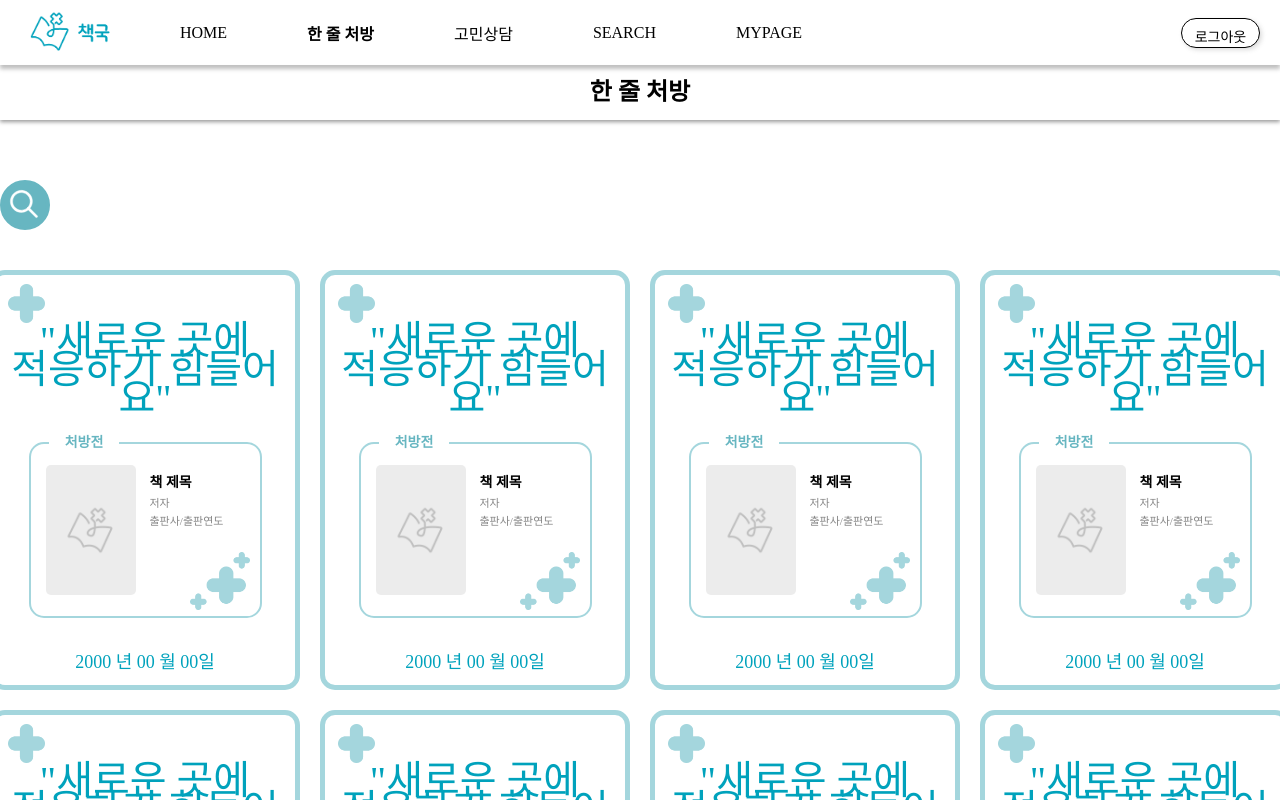
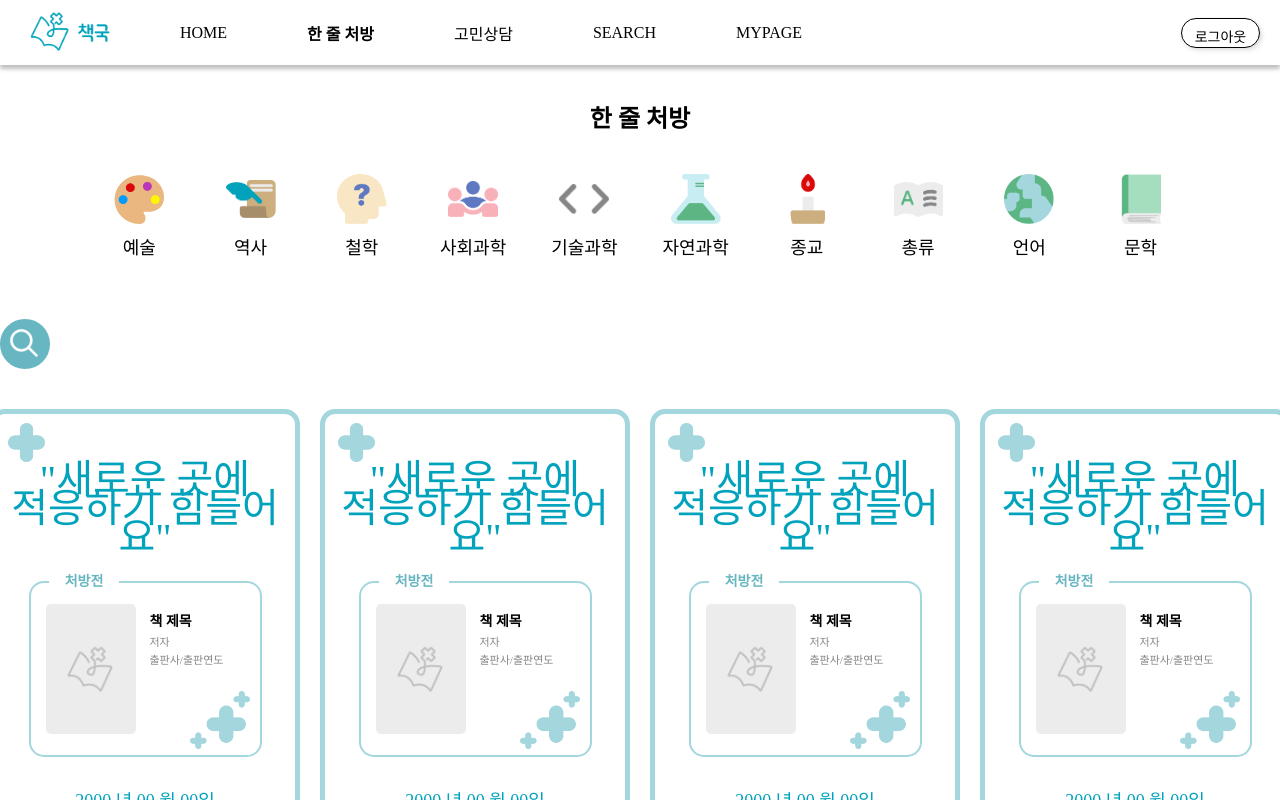
Before and after one commit to kw-bookmedicine/frontend, a React (Create React App) app: page /oneline/prescription in a window 1280 px wide. Shown: the top 800 px of the page. Built offline with nearby package versions, Linux system fonts and the light colour scheme; no server answers; a web font is replaced by a local one.

Commit message:
:art: Design: 카테고리 선택 UI 추가

```diff
--- a/src/pages/Prescription/OneLinePrescription.jsx
+++ b/src/pages/Prescription/OneLinePrescription.jsx
@@ -23,6 +23,18 @@ const OneLinePrescription = () => {
 		}
 	};
 
+	const handleIcon = (e) => {
+		let target = '';
+		if (e.target.alt) {
+			target = e.target.alt;
+		} else {
+			target = e.target.innerText;
+		}
+		let targetIcon = document.getElementById(`${target}`);
+		// console.log(targetIcon);
+		targetIcon.classList.toggle('icon-active');
+	};
+
 	const [cardClick, setCardClick] = useState(false);
 
 	const handleCardClick = (res) => {
@@ -35,9 +47,94 @@ const OneLinePrescription = () => {
 			<Header />
 			<section>
 				<div className="OneLinePrscr_content">
-					<div className="OneLinePrscr_title_wrapper">
+					<div className="counseling_category_wrapper">
+						<div className="cns_category_title">한 줄 처방</div>
+						<div className="cns_category_content_wrapper">
+							<div className="cns_category" onClick={handleIcon} id="예술">
+								<img
+									src="/icon/art_icon.svg"
+									alt="예술"
+									className="cns_category_img"
+								/>
+								<span className="cns_category_text">예술</span>
+							</div>
+							<div className="cns_category" onClick={handleIcon} id="역사">
+								<img
+									src="/icon/history_icon.png"
+									alt="역사"
+									className="cns_category_img"
+								/>
+								<span className="cns_category_text">역사</span>
+							</div>
+							<div className="cns_category" onClick={handleIcon} id="철학">
+								<img
+									src="/icon/philosophy_icon.png"
+									alt="철학"
+									className="cns_category_img"
+								/>
+								<span className="cns_category_text">철학</span>
+							</div>
+							<div className="cns_category" onClick={handleIcon} id="사회과학">
+								<img
+									src="/icon/social_icon.png"
+									alt="사회과학"
+									className="cns_category_img"
+								/>
+								<span className="cns_category_text">사회과학</span>
+							</div>
+							<div className="cns_category" onClick={handleIcon} id="기술과학">
+								<img
+									src="/icon/tech_icon.png"
+									alt="기술과학"
+									className="cns_category_img"
+								/>
+								<span className="cns_category_text">기술과학</span>
+							</div>
+							<div className="cns_category" onClick={handleIcon} id="자연과학">
+								<img
+									src="/icon/science_icon.png"
+									alt="자연과학"
+									className="cns_category_img"
+								/>
+								<span className="cns_category_text">자연과학</span>
+							</div>
+							<div className="cns_category" onClick={handleIcon} id="종교">
+								<img
+									src="/icon/religion_icon.png"
+									alt="종교"
+									className="cns_category_img"
+								/>
+								<span className="cns_category_text">종교</span>
+							</div>
+							<div className="cns_category" onClick={handleIcon} id="총류">
+								<img
+									src="/icon/general_icon.png"
+									alt="총류"
+									className="cns_category_img"
+								/>
+								<span className="cns_category_text">총류</span>
+							</div>
+							<div className="cns_category" onClick={handleIcon} id="언어">
+								<img
+									src="/icon/language_icon.png"
+									alt="언어"
+									className="cns_category_img"
+								/>
+								<span className="cns_category_text">언어</span>
+							</div>
+							<div className="cns_category" onClick={handleIcon} id="문학">
+								<img
+									src="/icon/literature_icon.png"
+									alt="문학"
+									className="cns_category_img"
+								/>
+								<span className="cns_category_text">문학</span>
+							</div>
+						</div>
+					</div>
+					{/* <div className="OneLinePrscr_title_wrapper">
 						<p>한 줄 처방</p>
-					</div>
+					</div> */}
 					<div className="OneLinePrscr_container">
 						<div className="OneLinePrscr_search_wrapper">
 							<form action="" className="cnsSearchBar_wrapper">
--- a/src/styles/Counseling/PrescriptionCard.css
+++ b/src/styles/Counseling/PrescriptionCard.css
@@ -7,6 +7,7 @@
 	padding: 9px;
 	/* transition: all 0.2s ease-in-out; */
 	transition: transform 0.5s ease-in-out;
+	cursor: pointer;
 }
 
 /* .prscrCard_container:hover {
```
